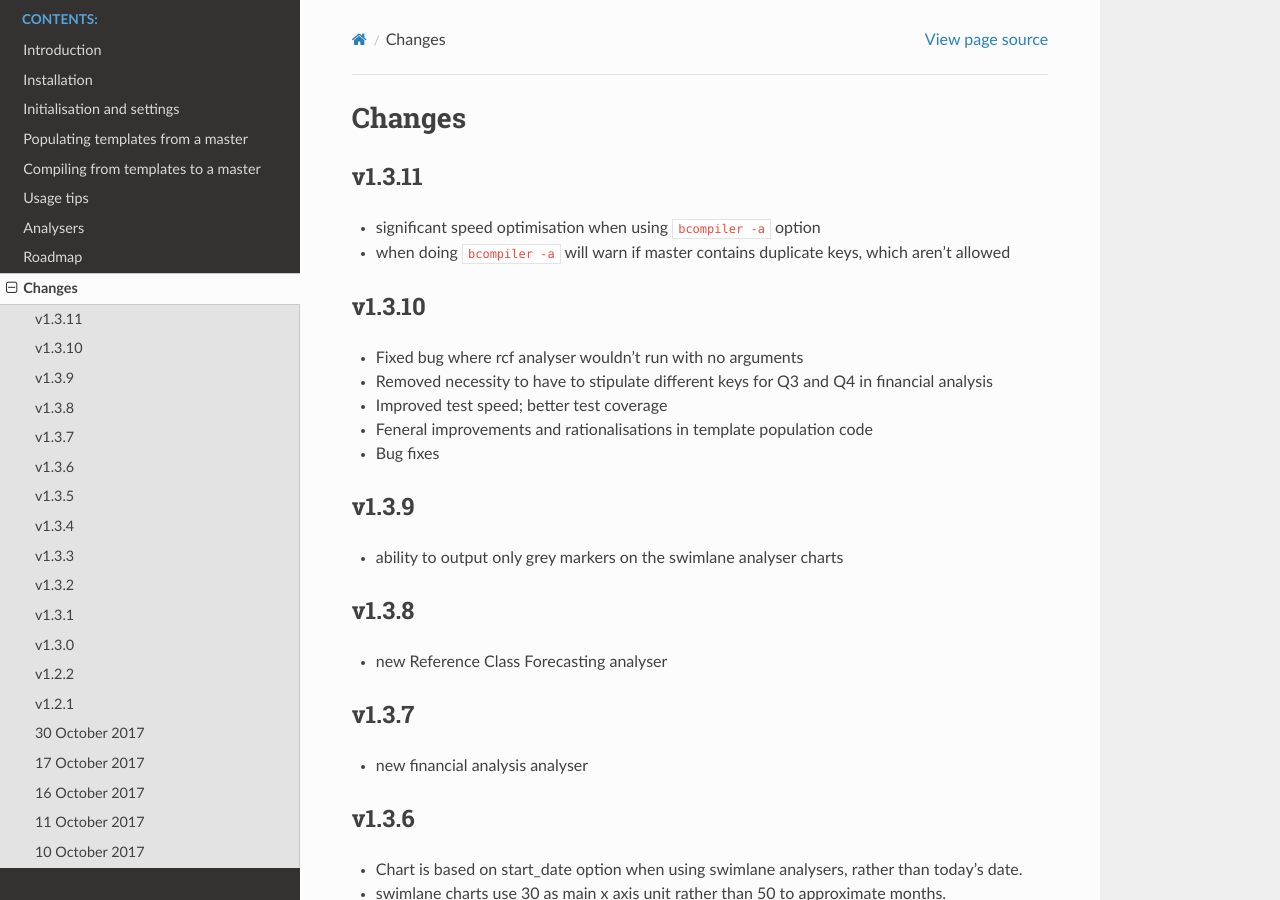
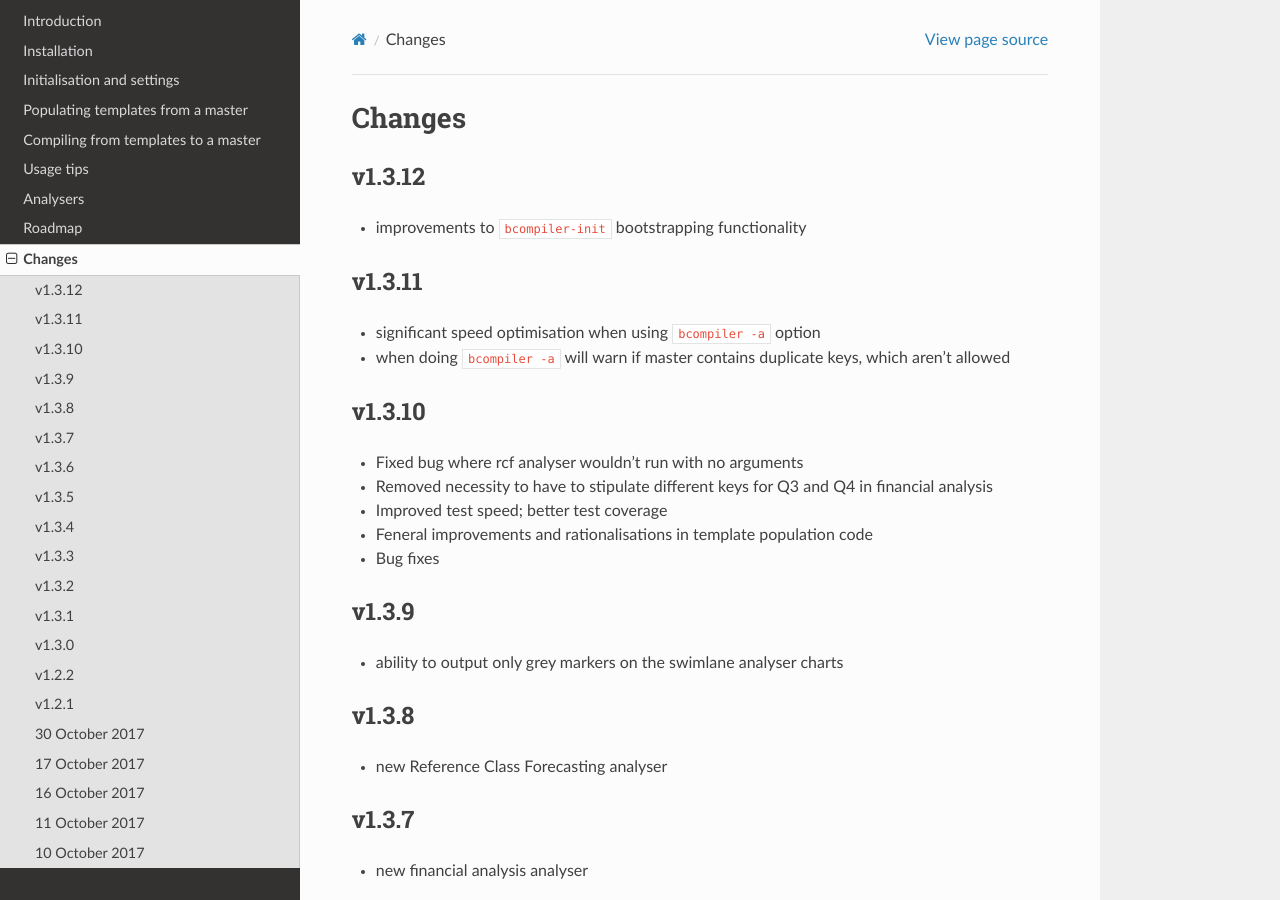
Before and after one commit to yulqen/bcompiler, a Sphinx documentation site: the page built from docs/changes.rst, in a window 1280 px wide and 900 px high. Built offline with Sphinx 7.4.7 and the Read the Docs theme 2.0.0, drawn with Linux system fonts in a browser that asks for light colours.

Commit message:
doc changes and version to accommodate bcompiler-init improvements

```diff
--- a/bcompiler/__init__.py
+++ b/bcompiler/__init__.py
@@ -1 +1 @@
-__version__ = "1.3.11"
+__version__ = "1.3.12"
--- a/docs/changes.rst
+++ b/docs/changes.rst
@@ -1,5 +1,10 @@
 Changes
 ~~~~~~~
+
+v1.3.12
+#######
+
+* improvements to ``bcompiler-init`` bootstrapping functionality
 
 v1.3.11
 #######
```
